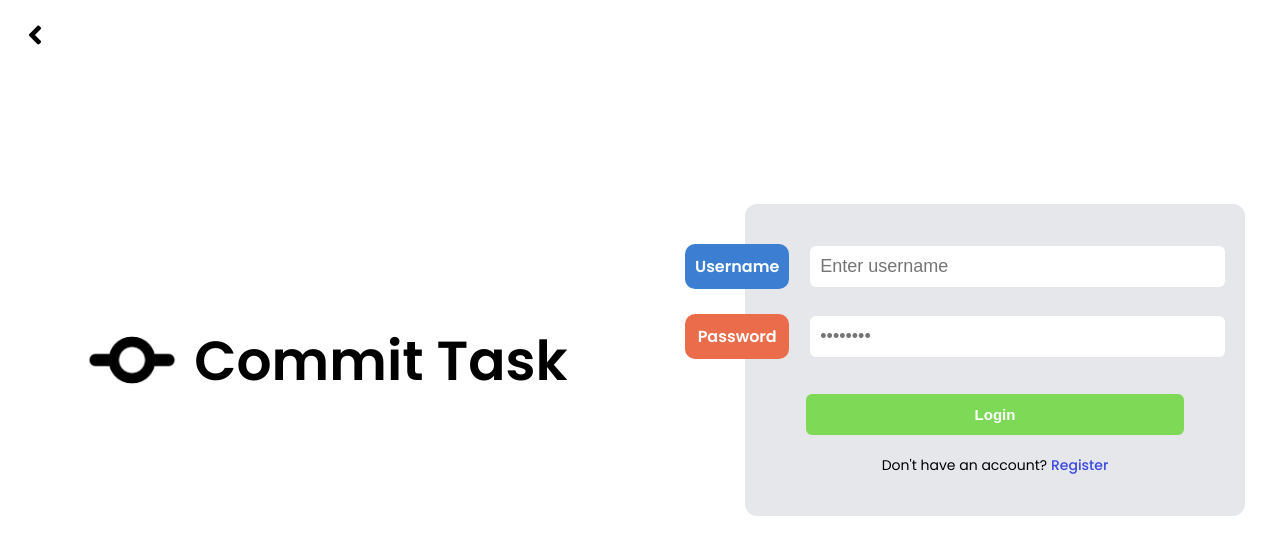
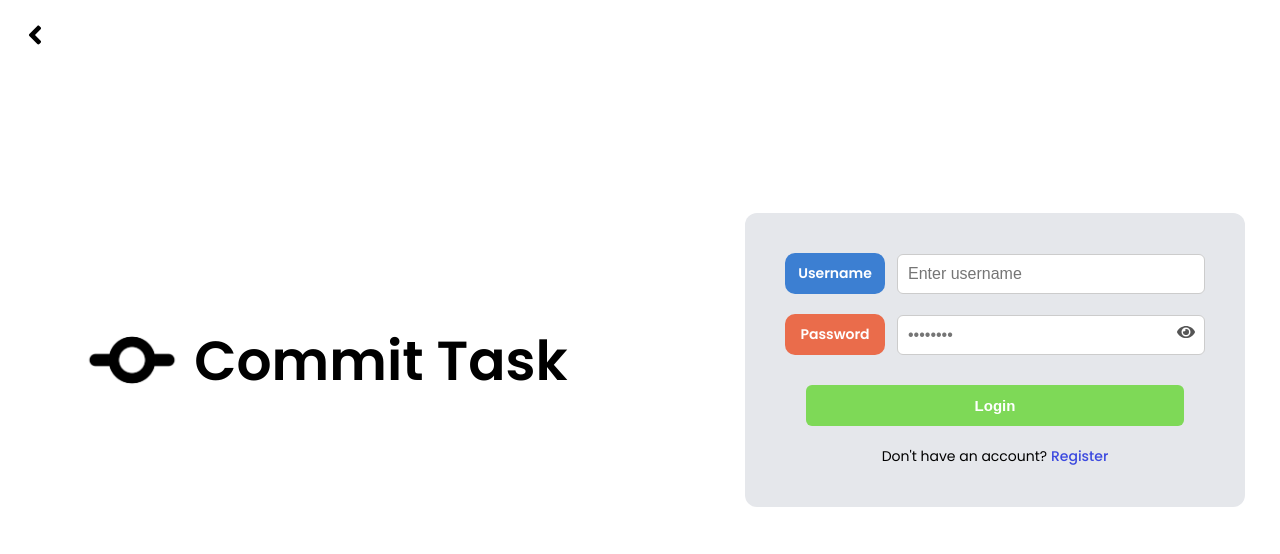
Before and after one commit to Itsmeejoshiee/6apsi-repository, a React (Create React App) app: page /login in a window 1280 px wide. Shown: the top 554 px of the page. Built offline with nearby package versions, Linux system fonts and the light colour scheme; no server answers; the HTML template or start-up script is replaced by a standard one.

Commit message:
Fix some UI in the login and register pages

```diff
--- a/package.json
+++ b/package.json
@@ -17,7 +17,7 @@
     "react-dom": "^19.1.0",
     "react-icons": "^5.5.0",
     "react-router-dom": "^7.7.1",
-    "react-scripts": "5.0.1",
+    "react-scripts": "^5.0.1",
     "web-vitals": "^2.1.4"
   },
   "scripts": {
--- a/src/pages/LoginPage.jsx
+++ b/src/pages/LoginPage.jsx
@@ -1,9 +1,10 @@
 import React, { useEffect, useState } from 'react';
 import '../styles/LoginPage.css';
-import { FaAngleLeft } from 'react-icons/fa';
 import { validateLogin } from '../components/LoginValidation';
 import { useNavigate } from "react-router-dom";
 import logo from "../assets/logo.png";
+import { FaAngleLeft, FaEye, FaEyeSlash } from 'react-icons/fa';
+
 
 function LoginPage() {
     const navigate = useNavigate();
@@ -11,6 +12,8 @@ function LoginPage() {
     const [password, setPassword] = useState('');
     const [errorMsg, setErrorMsg] = useState('');
     const [fadeSlide, setFadeSlide] = useState(false);
+    const [showPassword, setShowPassword] = useState(false);
+
 
     useEffect(() => {
         setTimeout(() => {
@@ -52,15 +55,21 @@ function LoginPage() {
                         />
                     </div>
 
-                    <div className="inputGroup">
+                    <div className="inputGroup passwordGroup">
                         <label className="label-two">Password</label>
+                        <div className="password-input-wrapper">
                             <input
-                            type="password"
+                                type={showPassword ? 'text' : 'password'}
                                 value={password}
                                 onChange={(e) => setPassword(e.target.value)}
                                 placeholder="••••••••"
                             />
+                            <span onClick={() => setShowPassword(!showPassword)} className="eye-icon">
+                                {showPassword ? <FaEyeSlash /> : <FaEye />}
+                            </span>
                         </div>
+                    </div>
+
 
                     {errorMsg && <p style={{ color: 'red' }}>{errorMsg}</p>}
 
--- a/src/pages/RegisterPage.jsx
+++ b/src/pages/RegisterPage.jsx
@@ -1,5 +1,5 @@
 import React, { useState, useEffect } from 'react';
-import { FaAngleLeft } from 'react-icons/fa';
+import { FaAngleLeft, FaEye, FaEyeSlash } from 'react-icons/fa';
 import { useNavigate } from 'react-router-dom';
 import logo from '../assets/logo.png';  // adjust if needed
 import '../styles/LoginPage.css';
@@ -13,6 +13,9 @@ const RegisterPage = () => {
   const [password, setPassword] = useState('');
   const [confirmPassword, setConfirmPassword] = useState('');
   const [errorMsg, setErrorMsg] = useState('');
+  const [showPassword, setShowPassword] = useState(false);
+  const [showConfirmPassword, setShowConfirmPassword] = useState(false);
+
 
   useEffect(() => {
     const timer = setTimeout(() => setFadeSlide(true), 100);
@@ -110,13 +113,19 @@ const RegisterPage = () => {
 
           <div className="inputGroup">
             <label className="label-two">Password</label>
+            <div className="password-input-wrapper">
               <input
-              type="password"
+                type={showPassword ? 'text' : 'password'}
                 placeholder="••••••••"
                 value={password}
                 onChange={(e) => setPassword(e.target.value)}
               />
+              <span onClick={() => setShowPassword(!showPassword)} className="eye-icon">
+                {showPassword ? <FaEyeSlash /> : <FaEye />}
+              </span>
             </div>
+          </div>
+
 
           <div className="inputGroup">
             <label className="label-two">Confirm Password</label>
--- a/src/styles/LoginPage.css
+++ b/src/styles/LoginPage.css
@@ -1,6 +1,7 @@
 @import url('https://fonts.googleapis.com/css2?family=Poppins:wght@300;400;500;600&display=swap');
 
-body, html {
+body,
+html {
     margin: 0;
     padding: 0;
     font-family: 'Poppins', sans-serif;
@@ -17,6 +18,7 @@ body, html {
         opacity: 0;
         transform: translateX(50vh);
     }
+
     to {
         opacity: 1;
         transform: translateX(0);
@@ -65,18 +67,21 @@ body, html {
 }
 
 .logo {
-    width:100%;
+    width: 100%;
     display: flex;
     align-items: center;
     gap: 12px;
     justify-content: center;
 }
-.login-logo-text{
+
+.login-logo-text {
     font-size: 55px;
 }
-.login-logo{
-    width:100px;
+
+.login-logo {
+    width: 100px;
 }
+
 .slogan h2 {
     margin: 0;
     font-size: 32px;
@@ -112,56 +117,49 @@ body, html {
     font-size: 28px;
     font-weight: 600;
     margin-bottom: 20px;
-    color: white;
+    color: rgb(82, 82, 82);
     text-align: left;
 }
 
 .inputGroup {
-    width: 540px;
     display: flex;
-    z-index: 99;
-    left:-100px;
-    position:relative;
-    flex-direction: row;
-    text-align: center;
-    align-content: center;
     align-items: center;
-    gap: 6px;
-    margin-bottom: 25px;
+    gap: 12px;
+    margin-bottom: 20px;
+    width: 100%;
 }
 
-.inputGroup .label-one {
-    font-size: 16px;
+.inputGroup .label-one,
+.inputGroup .label-two {
+    font-size: 14px;
     font-weight: bold;
     color: #ffffff;
-    width:20%;
-    height: 100%;
-    padding:10px;
-    background-color: #3c7fd2;
+    min-width: 100px;
+    padding: 10px;
+    text-align: center;
     border-radius: 10px;
-    margin-right: 15px;
 }
 
-.inputGroup .label-two {
-    font-size: 16px;
-    font-weight: bold;
-    color: #ffffff;
-    width:20%;
-    height: 100%;
-    padding:10px;
-    background-color: #ea6c4b;
-    border-radius: 10px;
-    margin-right: 15px;
+.label-one {
+    background-color: #3c7fd2;
 }
 
-.inputGroup input{
-    width:80%;
+.label-two {
+    background-color: #ea6c4b;
+}
+
+.inputGroup input {
     padding: 10px;
     border-radius: 6px;
-    border: none;
+    border: 1px solid #ccc;
     background-color: #ffffff;
-    color: rgb(0, 0, 0);
-    font-size: 18px;
+    color: #000;
+    font-size: 16px;
+}
+
+.inputGroup input,
+.password-input-wrapper {
+    flex: 1;
 }
 
 .loginButton {
@@ -175,7 +173,7 @@ body, html {
     color: white;
     cursor: pointer;
     transition: background-color 0.3s ease;
-    width: 090%;
+    width: 90%;
     align-self: center;
 }
 
@@ -201,3 +199,29 @@ body, html {
 .register-link .register-action:hover {
     text-decoration: underline;
 }
+
+.password-input-wrapper {
+    position: relative;
+    display: flex;
+    align-items: center;
+    width: 100%;
+}
+
+.password-input-wrapper input {
+    width: 100%;
+    padding-right: 40px;
+    /* space for eye icon */
+    border-radius: 6px;
+    border: 1px solid #ccc;
+    background-color: #ffffff;
+    color: #000;
+    font-size: 16px;
+}
+
+.eye-icon {
+    position: absolute;
+    right: 10px;
+    cursor: pointer;
+    color: #555;
+    font-size: 18px;
+}
```
Also changed, not shown: 2 other files (tests, documents, lock files or other folders). Lines whose indentation alone changed are shown as unchanged.
